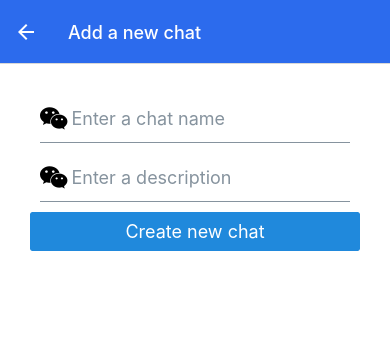
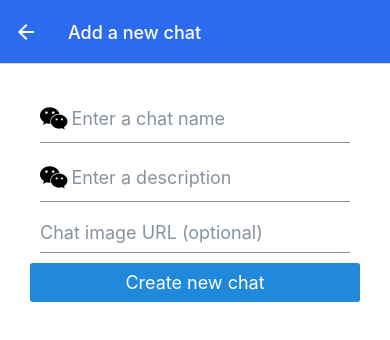
Before and after one commit to jonnyabrams/cignal, a React Native app: screen /AddChat in a window 390 px wide. Shown: the top 340 px of the page. Built offline with nearby package versions, Linux system fonts and the light colour scheme; no server answers.

Commit message:
feat: chat has image url

```diff
--- a/src/components/CustomListItem.tsx
+++ b/src/components/CustomListItem.tsx
@@ -5,17 +5,24 @@ interface IProps {
   id: string;
   chatName: string;
   chatDesc: string;
+  chatImageUrl: string;
   enterChat: (id: string, chatName: string) => void;
 }
 
-const CustomListItem = ({ id, chatName, chatDesc, enterChat }: IProps) => {
+const CustomListItem = ({
+  id,
+  chatName,
+  chatDesc,
+  chatImageUrl,
+  enterChat,
+}: IProps) => {
   return (
     <ListItem onPress={() => enterChat(id, chatName)} key={id} bottomDivider>
       <Avatar
         rounded
         source={{
           uri:
-            // chatMessages?.[0]?.photoURL ||
+            chatImageUrl ||
             "https://t4.ftcdn.net/jpg/00/64/67/63/360_F_64676383_LdbmhiNM6Ypzb3FM4PPuFP9rHe7ri8Ju.jpg",
         }}
       />
--- a/src/screens/AddChatScreen.tsx
+++ b/src/screens/AddChatScreen.tsx
@@ -20,6 +20,7 @@ type Props = {
 const AddChatScreen = ({ navigation }: Props) => {
   const [input, setInput] = useState("");
   const [description, setDescription] = useState("");
+  const [imageUrl, setImageUrl] = useState("")
 
   useLayoutEffect(() => {
     navigation.setOptions({
@@ -34,7 +35,8 @@ const AddChatScreen = ({ navigation }: Props) => {
       .add({
         timestamp: firebase.firestore.FieldValue.serverTimestamp(),
         chatName: input,
-        chatDesc: description
+        chatDesc: description,
+        chatImageUrl: imageUrl
       })
       .then(() => {
         navigation.goBack();
@@ -54,9 +56,15 @@ const AddChatScreen = ({ navigation }: Props) => {
         placeholder="Enter a description"
         value={description}
         onChangeText={(text) => setDescription(text)}
-        onSubmitEditing={createChat}
         leftIcon={<Icon name="wechat" size={24} color="#000" />}
       />
+      <Input
+          placeholder="Chat image URL (optional)"
+          value={imageUrl}
+          onChangeText={(text) => setImageUrl(text)}
+          autoCapitalize="none"
+          onSubmitEditing={createChat}
+        />
       <Button onPress={createChat} title="Create new chat" />
     </View>
   );
--- a/src/screens/HomeScreen.tsx
+++ b/src/screens/HomeScreen.tsx
@@ -102,12 +102,13 @@ const HomeScreen = ({ navigation }: Props) => {
   return (
     <SafeAreaView>
       <ScrollView style={styles.container}>
-        {chats.map(({ id, data: { chatName, chatDesc } }) => (
+        {chats.map(({ id, data: { chatName, chatDesc, chatImageUrl } }) => (
           <CustomListItem
             key={id}
             id={id}
             chatName={chatName}
             chatDesc={chatDesc}
+            chatImageUrl={chatImageUrl}
             enterChat={enterChat}
           />
         ))}
```
